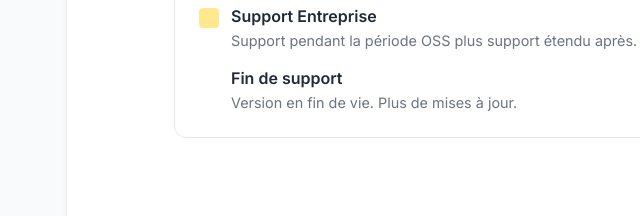
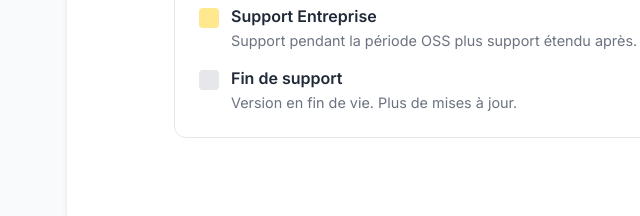
Before and after one commit to ericreboisson/lifecycle-timeline, a website built with Vite: page index.html in a window 1280 px wide. Shown: the part 762-978 px from the top of the page, 41-681 px from the left. Built offline with nearby package versions, Linux system fonts and the light colour scheme.

Commit message:
refactor: rename `expired` CSS class to `eol` and update package version.

```diff
--- a/package.json
+++ b/package.json
@@ -1,6 +1,6 @@
 {
   "name": "lifecycle-timeline",
-  "version": "1.0.1",
+  "version": "1.0.2",
   "description": "A beautiful, premium JS timeline component for visualizing product lifecycles, OSS support, and enterprise support dates.",
   "type": "module",
   "main": "./dist/timeline.umd.cjs",
--- a/src/timeline.css
+++ b/src/timeline.css
@@ -418,7 +418,7 @@ body {
     background-color: var(--accent-ent);
 }
 
-.legend-block.expired .legend-icon {
+.legend-block.eol .legend-icon {
     background-color: var(--bg-track);
 }
 
```
